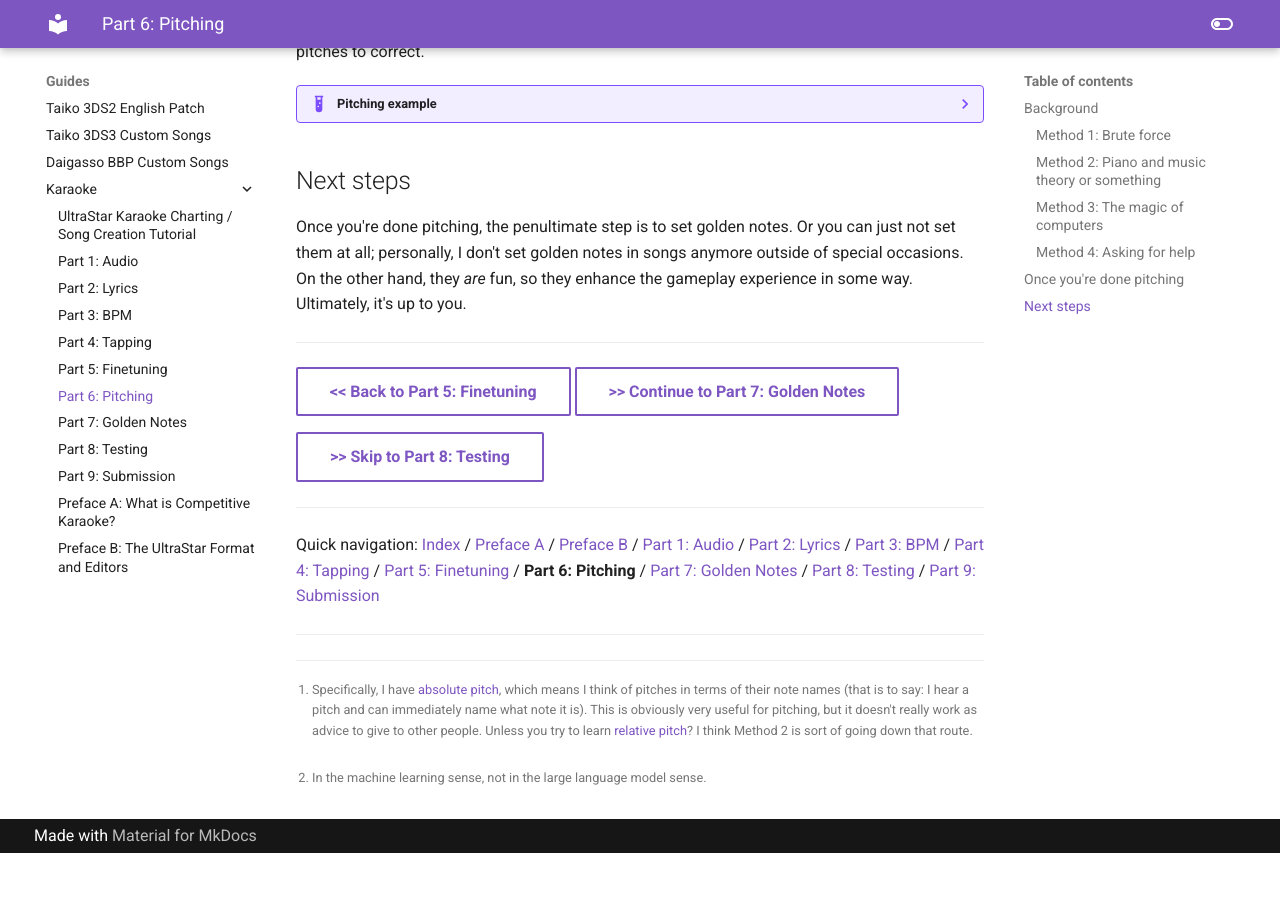
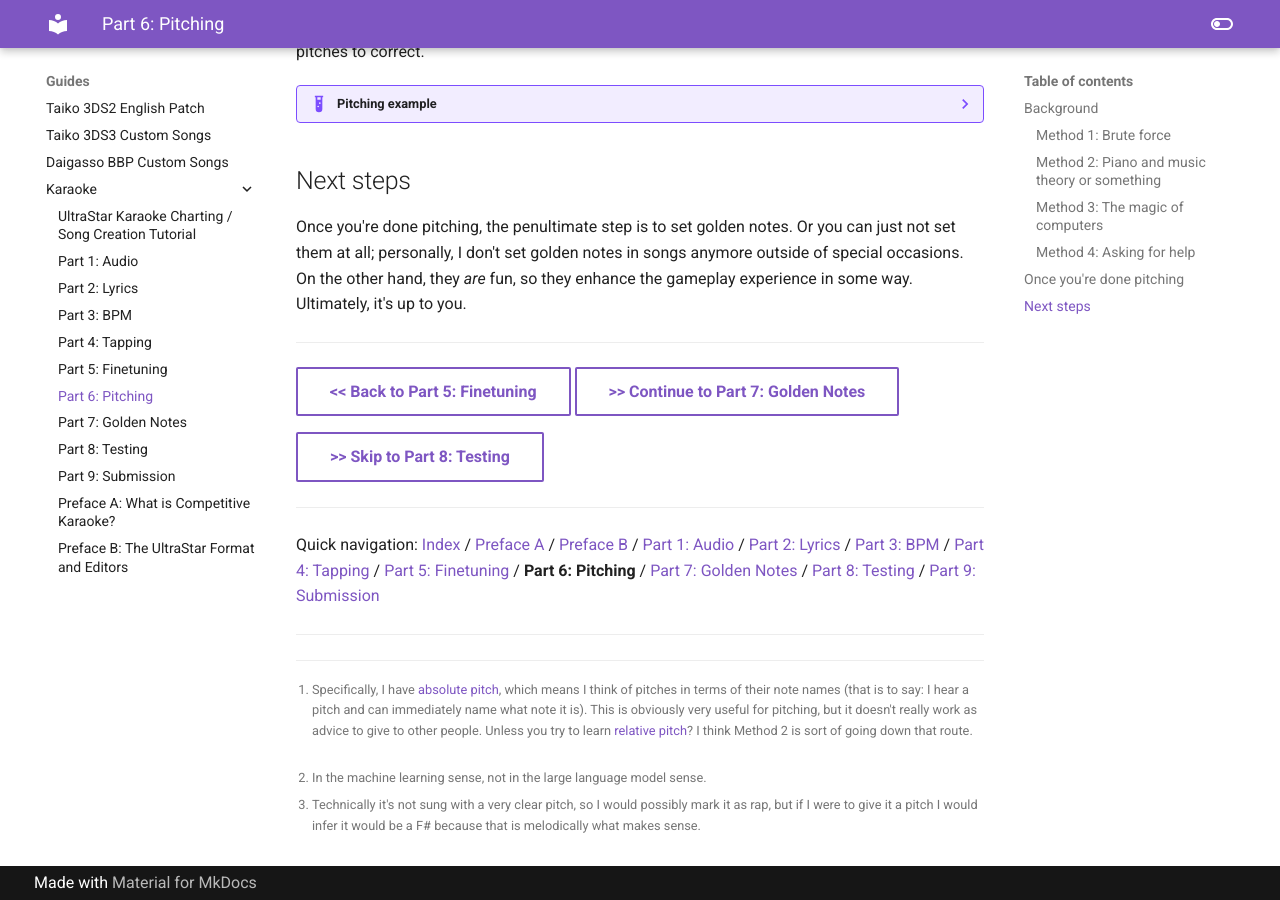
Before and after one commit to lilyuwuu/website, an MkDocs documentation site: the page built from docs/guides/karaoke/part06.md, in a window 1280 px wide and 900 px high, scrolled down 3713 px. Built offline with MkDocs 1.6.1 and Material for MkDocs 9.7.7, drawn with Linux system fonts in a browser that asks for light colours; before the commit the page ends 4566 px from its top, so only the background shows below that; some of the changed lines change nothing that is shown; some of the changed text lies outside the part shown.

Commit message:
karaoke tutorial: fix music theory error

```diff
--- a/docs/guides/karaoke/part06.md
+++ b/docs/guides/karaoke/part06.md
@@ -36,7 +36,7 @@
 
 While Yass includes a digital piano, you can also use a physical piano (or MIDI keyboard, or synthesizer, or whatever) if you think it might be more helpful. If you understand music theory, you may also be able to use your understanding of note relations to help you pitch. For example, if you know through trial and error that the first note is an F#, and then the next note you hear has a 'minor third' relationship with F#, then you know that the second note is an A.
 
-If you have a good pitch memory -- for example, you know *for a fact* and can *mentally hear* that the first note in Toto's *Africa* is a C# -- then you can use that reference note to figure out the pitch of all notes. For instance, the first note in our song has an *major fourth* relationship with C#, therefore it is an F#.
+If you have a good pitch memory -- for example, you know *for a fact* and can *mentally hear* that the first note in Toto's *Africa* is a C# -- then you can use that reference note to figure out the pitch of all notes. For instance, the first note in our song has an *perfect fourth* relationship with C#, therefore it is an F#[^3]
 
 Yass also has a feature to set the key of the song. For most traditional songs, you can perform a web search to figure out what key they're in. In this instance, most search results are telling me that the key of the original song (Whatsername) is D major, so that is probably also the case for our parody example song.
 
@@ -101,3 +101,5 @@
 [^1]: Specifically, I have [absolute pitch](https://en.wikipedia.org/wiki/Absolute_pitch), which means I think of pitches in terms of their note names (that is to say: I hear a pitch and can immediately name what note it is). This is obviously very useful for pitching, but it doesn't really work as advice to give to other people. Unless you try to learn [relative pitch](https://en.wikipedia.org/wiki/Relative_pitch)? I think Method 2 is sort of going down that route.
 
 [^2]: In the machine learning sense, not in the large language model sense.
+
+[^3]: Technically it's not sung with a very clear pitch, so I would possibly mark it as rap, but if I were to give it a pitch I would infer it would be a F# because that is melodically what makes sense.
```
